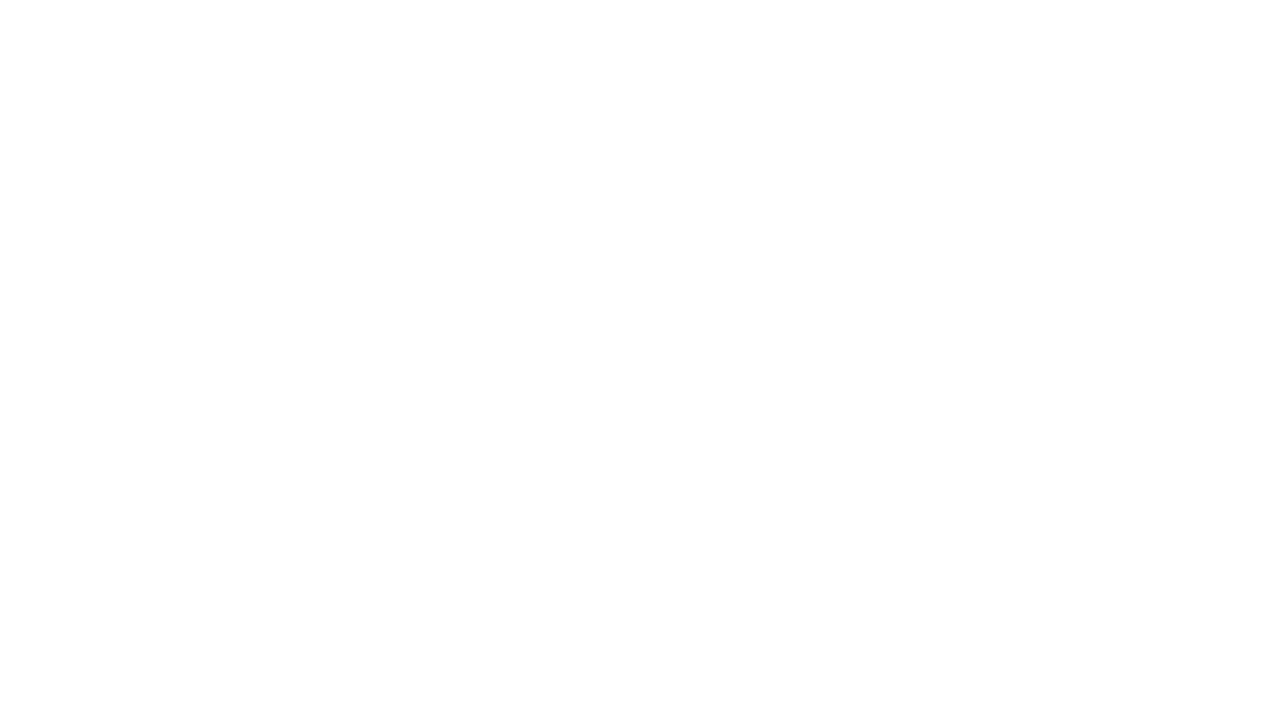
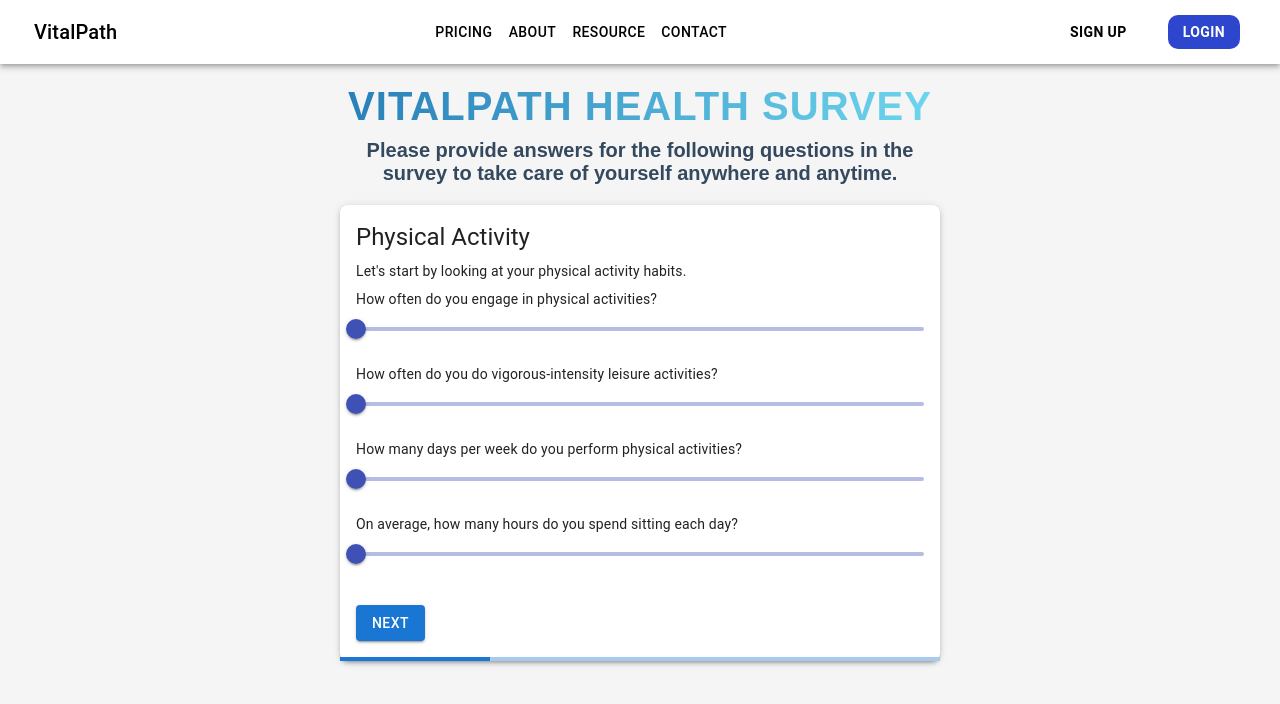
Before and after one commit to lallalamin/VitalPath, a Next.js app in the folder vitalpath/: page /question in a window 1280 px wide. Shown: the top 704 px of the page. Built offline with nearby package versions, Linux system fonts and the light colour scheme; no server answers.

Commit message:
pretty question page

```diff
--- /dev/null
+++ b/vitalpath/app/question/App.css
@@ -0,0 +1,47 @@
+body {
+    font-family: Arial, sans-serif;
+    margin: 0;
+    padding: 0;
+    background-color: #f5f5f5;
+  }
+
+  .survey-container {
+    display: flex;
+    flex-direction: column;
+    align-items: center;
+    padding-top: 20px;
+  }
+
+  .survey-title {
+    color: #2c3e50;
+    font-size: 2.5rem;
+    text-align: center;
+    text-transform: uppercase;
+    letter-spacing: 1px;
+    background: linear-gradient(to right, #2980b9, #6dd5ed);
+    -webkit-background-clip: text;
+    -webkit-text-fill-color: transparent;
+    margin-bottom: 10px;
+  }
+
+  .survey-subtitle {
+    color: #34495e;
+    font-size: 1.25rem;
+    text-align: center;
+    max-width: 600px;
+    margin-bottom: 20px;
+  }
+
+  .survey {
+    background-color: #fff;
+    border-radius: 10px;
+    box-shadow: 0 2px 10px rgba(0, 0, 0, 0.1);
+    width: 100%;
+    max-width: 600px;
+  }
+
+  .container {
+    width: 100%;
+    max-width: 600px;
+    margin: 0 auto;
+  }
--- a/vitalpath/app/question/page.js
+++ b/vitalpath/app/question/page.js
@@ -1,11 +1,23 @@
-import React from 'react'
+import React from 'react';
+import Survey from '@/component/survey';
+import './App.css';
+import Navbar from '@/component/Navbar';
 
-const question = () => {
+const App = () => {
   return (
     <div>
-
+      <Navbar />
+      <div className='container'>
+        <div className="survey-container">
+          <h1 className="survey-title">VitalPath Health Survey</h1>
+          <h3 className="survey-subtitle">
+            Please provide answers for the following questions in the survey to take care of yourself anywhere and anytime.
+          </h3>
+          <Survey />
+        </div>
+      </div>
     </div>
   );
-}
+};
 
-export default question;
+export default App;
--- /dev/null
+++ b/vitalpath/component/survey.jsx
@@ -0,0 +1,195 @@
+"use client";
+
+import React, { useState } from "react";
+import {
+  CardContent,
+  CardHeader,
+  Typography,
+  Button,
+  Slider,
+  Box,
+  Paper,
+  LinearProgress,
+} from "@mui/material";
+
+const VitalPathSurvey = () => {
+  const [currentSection, setCurrentSection] = useState(0);
+  const [formData, setFormData] = useState({
+    physicalActivity: 0,
+    vigorousExercise: 0,
+    physicalActivityDays: 0,
+    sittingTime: 0,
+    eatingHabits: 0,
+    feelingDown: 0,
+    sleepWeekdays: 0,
+    sleepWeekends: 0,
+  });
+
+  const totalSections = 4;
+
+  const handleChange = (e, value) => {
+    const { name } = e.target;
+    setFormData({ ...formData, [name]: value });
+  };
+
+  const nextSection = () => setCurrentSection(currentSection + 1);
+  const prevSection = () => setCurrentSection(currentSection - 1);
+
+  const handleSubmit = (e) => {
+    e.preventDefault();
+    console.log("Form Data Submitted:", formData);
+  };
+
+  const renderSection = () => {
+    return (
+      <Paper elevation={3} sx={{ width: '100%', borderRadius: '8px' }}>
+        <CardHeader
+          title={
+            <Typography variant="h5" component="div" sx={{ mb: 1 }}>
+              {currentSection === 0 && "Physical Activity"}
+              {currentSection === 1 && "Nutrition"}
+              {currentSection === 2 && "Physical Activity (Continued)"}
+              {currentSection === 3 && "Mental Health and Sleep"}
+            </Typography>
+          }
+          subheader={
+            <Typography variant="body2">
+              {currentSection === 0 && "Let's start by looking at your physical activity habits."}
+              {currentSection === 1 && "Next, let's talk about your eating habits."}
+              {currentSection === 2 && "Let's continue looking at your physical activities."}
+              {currentSection === 3 && "Lastly, let's check in on your mental health and sleep habits."}
+            </Typography>
+          }
+          sx={{ pb: 0 }}
+        />
+        <CardContent sx={{ pt: 1 }}>
+          {currentSection === 0 && (
+            <>
+              <SliderQuestion
+                question="How often do you engage in physical activities?"
+                name="physicalActivity"
+                value={formData.physicalActivity}
+                onChange={handleChange}
+              />
+              <SliderQuestion
+                question="How often do you do vigorous-intensity leisure activities?"
+                name="vigorousExercise"
+                value={formData.vigorousExercise}
+                onChange={handleChange}
+              />
+              <SliderQuestion
+                question="How many days per week do you perform physical activities?"
+                name="physicalActivityDays"
+                value={formData.physicalActivityDays}
+                onChange={handleChange}
+              />
+              <SliderQuestion
+                question="On average, how many hours do you spend sitting each day?"
+                name="sittingTime"
+                value={formData.sittingTime}
+                onChange={handleChange}
+              />
+            </>
+          )}
+          {currentSection === 1 && (
+            <SliderQuestion
+              question="On a scale of 1 to 10, how often do you eat fruits and vegetables?"
+              name="eatingHabits"
+              value={formData.eatingHabits}
+              onChange={handleChange}
+            />
+          )}
+          {currentSection === 2 && (
+            <SliderQuestion
+              question="How often do you engage in vigorous-intensity leisure-time activities?"
+              name="vigorousExercise"
+              value={formData.vigorousExercise}
+              onChange={handleChange}
+            />
+          )}
+          {currentSection === 3 && (
+            <>
+              <SliderQuestion
+                question="How often have you felt down, depressed, or hopeless?"
+                name="feelingDown"
+                value={formData.feelingDown}
+                onChange={handleChange}
+              />
+              <SliderQuestion
+                question="How many hours of sleep do you get on weekdays?"
+                name="sleepWeekdays"
+                value={formData.sleepWeekdays}
+                onChange={handleChange}
+              />
+              <SliderQuestion
+                question="How many hours of sleep do you get on weekends?"
+                name="sleepWeekends"
+                value={formData.sleepWeekends}
+                onChange={handleChange}
+              />
+            </>
+          )}
+        </CardContent>
+        <Box display="flex" justifyContent="space-between" px={2} pb={2}>
+          {currentSection > 0 && (
+            <Button variant="contained" color="secondary" onClick={prevSection}>
+              Back
+            </Button>
+          )}
+          {currentSection < totalSections - 1 ? (
+            <Button variant="contained" color="primary" onClick={nextSection}>
+              Next
+            </Button>
+          ) : (
+            <Button variant="contained" color="primary" onClick={handleSubmit}>
+              Submit
+            </Button>
+          )}
+        </Box>
+        <LinearProgress
+          variant="determinate"
+          value={(currentSection + 1) * (100 / totalSections)}
+        />
+      </Paper>
+    );
+  };
+
+  const SliderQuestion = ({ question, name, value, onChange }) => (
+    <Box mb={2}>
+      <Typography variant="body2" gutterBottom>
+        {question}
+      </Typography>
+      <Slider
+        name={name}
+        value={value}
+        onChange={onChange}
+        step={1}
+        min={1}
+        max={10}
+        valueLabelDisplay="auto"
+        sx={{
+          color: "#3f51b5",
+          "& .MuiSlider-thumb": {
+            transition: "0.3s",
+            "&:hover": { transform: "scale(1.2)" },
+          },
+        }}
+      />
+    </Box>
+  );
+
+  return (
+    <Box
+      display="flex"
+      justifyContent="center"
+      alignItems="flex-start"
+      width="100%"
+      maxWidth="600px"
+      margin="0 auto"
+    >
+      {renderSection()}
+    </Box>
+  );
+};
+
+export default VitalPathSurvey;
```
Also changed, not shown: vitalpath/jsconfig.json (+6 -1 lines), vitalpath/package.json (+9 -8 lines), 1 other file (tests, documents, lock files or other folders).
